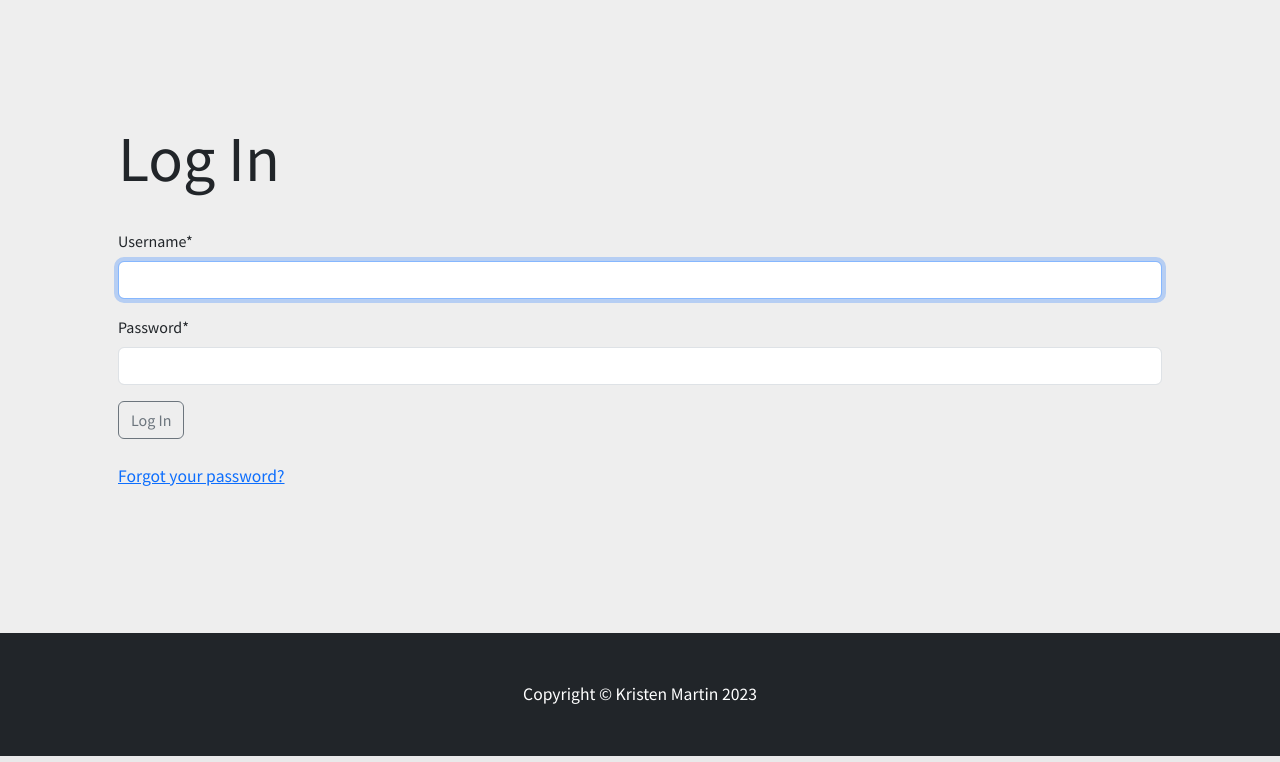
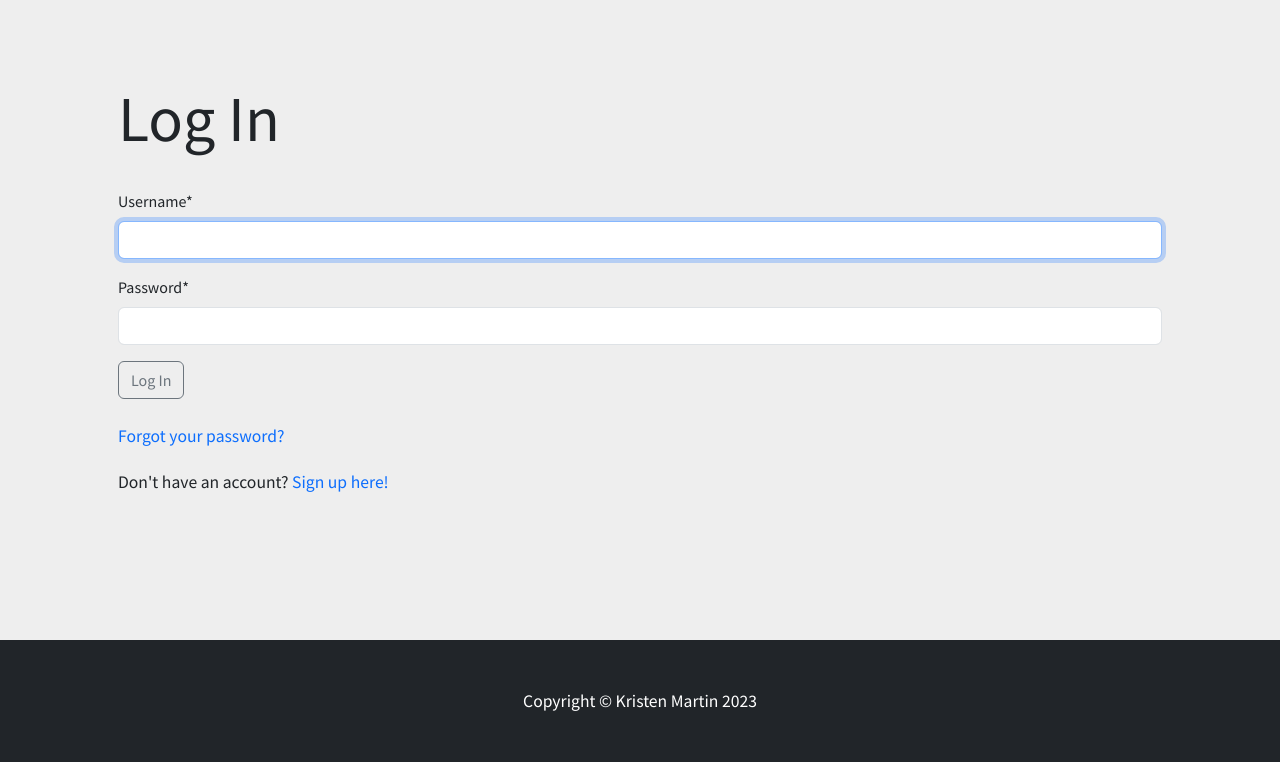
Before and after one commit to KristenM4/Django-Online-Shop, a Django app: page /accounts/login/ in a window 1280 px wide. Shown: the part 56-818 px from the top of the page. Run offline with Django 4.2, Linux system fonts and the light colour scheme; some libraries are stand-ins or nearby versions.

Commit message:
add signup link to login page

```diff
--- a/templates/registration/login.html
+++ b/templates/registration/login.html
@@ -3,7 +3,7 @@
 
 {% block content %}
 <section class="py-5">
-    <div class="container pt-4 px-lg-5 my-5">
+    <div class="container pt-4 px-lg-5 mb-5 mt-2">
         <h1 class="display-3">Log In</h1>
         <br>
         <form method="POST">
@@ -12,7 +12,8 @@
             <button type="submit" class="btn btn-outline-secondary">Log In</button>
         </form>
         <br>
-        <p class="pb-5"><a class="link-primary" href="{% url 'password_reset' %}">Forgot your password?</a></p>
+        <p class="pb-1"><a class="link-primary" href="{% url 'password_reset' %}">Forgot your password?</a></p>
+        <p class="pb-5">Don't have an account? <a class="link-primary" href="{% url 'signup' %}">Sign up here!</a></p>
     </div>
 </section>
 {% endblock content %}
```
